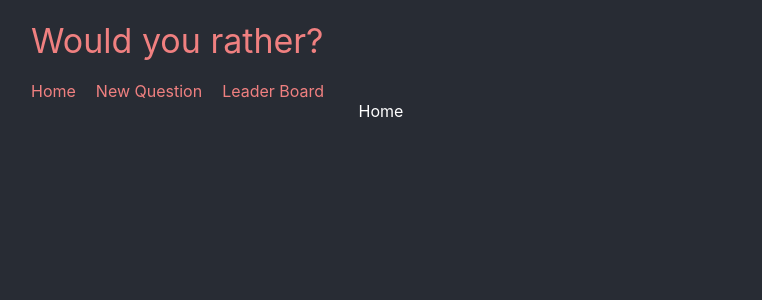
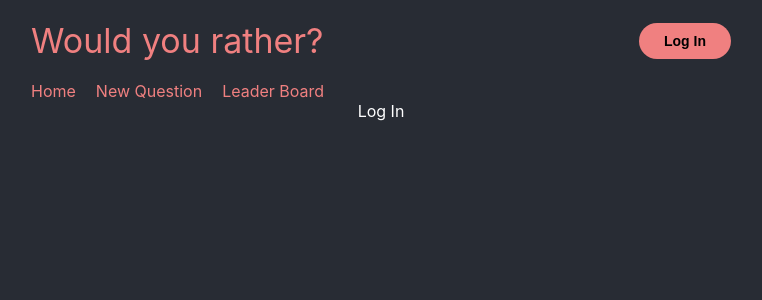
Before and after one commit to AlbertVilaCalvo/React-Redux-Udacity-WouldYouRather, a React (Create React App) app: page /login in a window 1280 px wide. Shown: the top 300 px of the page, without its empty margins (259-1021 px from the left). Built offline with nearby package versions, Linux system fonts and the light colour scheme.

Commit message:
Setup Redux + login/logout with loggedUserReducer and logIn/logOut actions

```diff
--- a/src/App.css
+++ b/src/App.css
@@ -12,6 +12,8 @@
 .header {
   display: flex;
   flex-direction: row;
+  justify-content: space-between;
+  align-items: center;
   padding: 20px 0;
   font-size: 34px;
 }
@@ -19,6 +21,20 @@
 .header-link {
   color: var(--color-primary);
   text-decoration: none;
+}
+
+.header-hello-username {
+  font-size: 16px;
+}
+
+.header-button {
+  background: var(--color-primary);
+  border: 0;
+  border-radius: 20px;
+  padding: 10px 25px;
+  cursor: pointer;
+  font-size: 14px;
+  font-weight: bold;
 }
 
 nav ul {
--- a/src/App.js
+++ b/src/App.js
@@ -3,11 +3,18 @@ import {
   BrowserRouter as Router,
   Link,
   NavLink,
+  Redirect,
   Route,
   Switch,
 } from 'react-router-dom'
+import { useDispatch, useSelector } from 'react-redux'
+import { logIn, logOut } from './loggeduser/loggedUser'
 
 function App() {
+  const dispatch = useDispatch()
+  const loggedUser = useSelector((state) => state.loggedUser)
+  console.log('loggedUser', loggedUser)
+
   return (
     <Router>
       <div className="App-outer-container">
@@ -16,6 +23,28 @@ function App() {
             <Link className="header-link" to="/">
               Would you rather?
             </Link>
+            {loggedUser !== null && (
+              <span className="header-hello-username">Hello {loggedUser}!</span>
+            )}
+            {loggedUser === null ? (
+              <button
+                className="header-button"
+                onClick={() => {
+                  dispatch(logIn('tylermcginnis'))
+                }}
+              >
+                Log In
+              </button>
+            ) : (
+              <button
+                className="header-button"
+                onClick={() => {
+                  dispatch(logOut())
+                }}
+              >
+                Log Out
+              </button>
+            )}
           </header>
           <nav>
             <ul>
@@ -38,15 +67,22 @@ function App() {
           </nav>
           <main>
             <Switch>
+              {loggedUser === null && (
+                <Route path="/login">
+                  <p>Log In</p>
+                </Route>
+              )}
+              {loggedUser === null && <Redirect to="/login" />}
               <Route path="/add">
                 <p>Add</p>
               </Route>
               <Route path="/leaderboard">
                 <p>Leader Board</p>
               </Route>
-              <Route path="/">
+              <Route path="/" exact>
                 <p>Home</p>
               </Route>
+              <Redirect to="/" />
             </Switch>
           </main>
         </div>
--- a/src/index.js
+++ b/src/index.js
@@ -3,10 +3,24 @@ import ReactDOM from 'react-dom'
 import './index.css'
 import App from './App'
 import reportWebVitals from './reportWebVitals'
+import logger from 'redux-logger'
+import { applyMiddleware, combineReducers, createStore } from 'redux'
+import { loggedUserReducer } from './loggeduser/loggedUser'
+import { Provider } from 'react-redux'
+
+const rootReducer = combineReducers({
+  loggedUser: loggedUserReducer,
+})
+
+const middleware = applyMiddleware(logger)
+
+const store = createStore(rootReducer, middleware)
 
 ReactDOM.render(
   <React.StrictMode>
-    <App />
+    <Provider store={store}>
+      <App />
+    </Provider>
   </React.StrictMode>,
   document.getElementById('root')
 )
--- /dev/null
+++ b/src/loggeduser/loggedUser.js
@@ -0,0 +1,26 @@
+const LOG_IN = 'LOG_IN'
+const LOG_OUT = 'LOG_OUT'
+
+export const logIn = (username) => {
+  return {
+    type: LOG_IN,
+    username,
+  }
+}
+
+export const logOut = () => {
+  return {
+    type: LOG_OUT,
+  }
+}
+
+export const loggedUserReducer = (state = null, action) => {
+  switch (action.type) {
+    case LOG_IN:
+      return action.username
+    case LOG_OUT:
+      return null
+    default:
+      return state
+  }
+}
```
